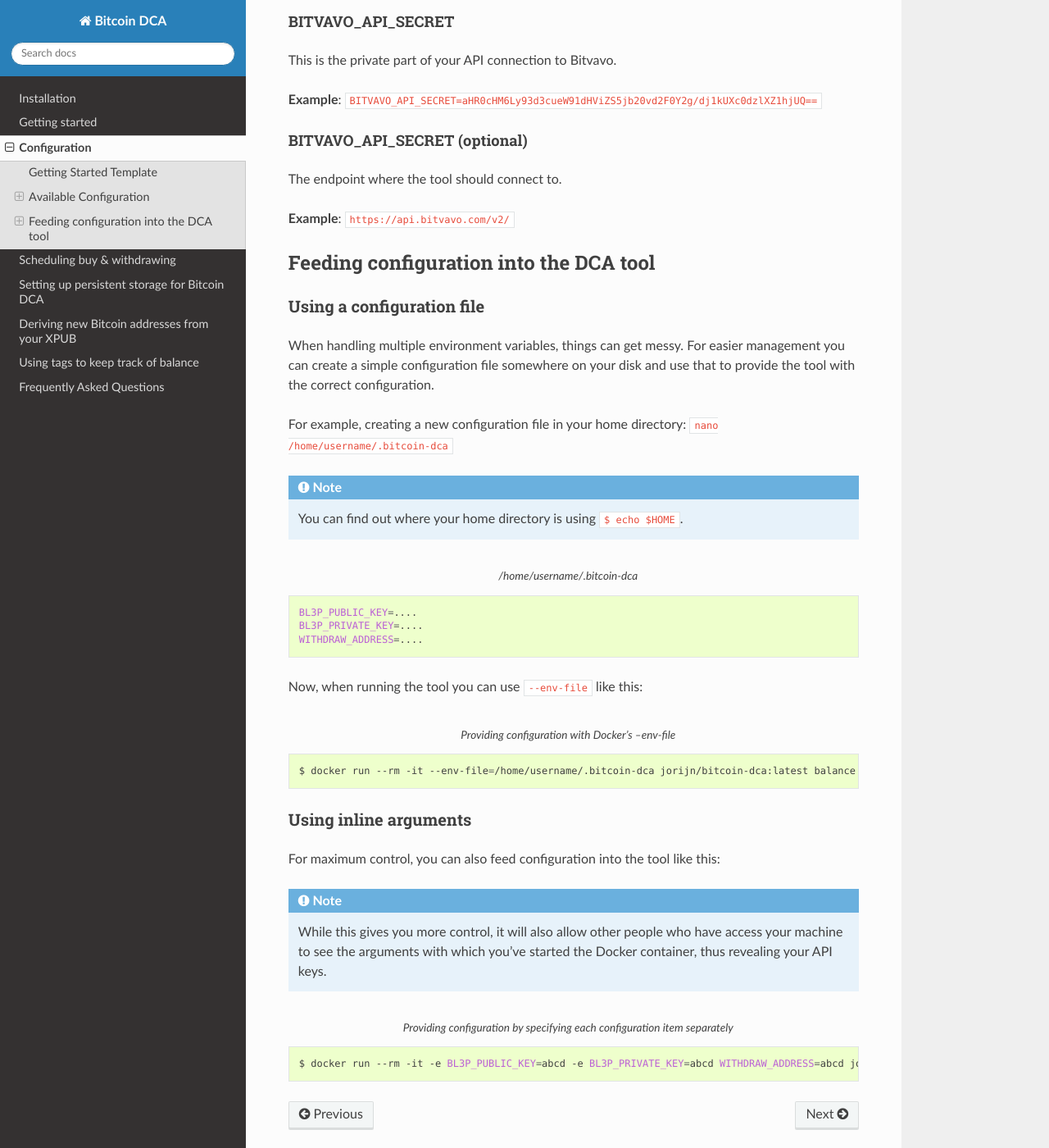
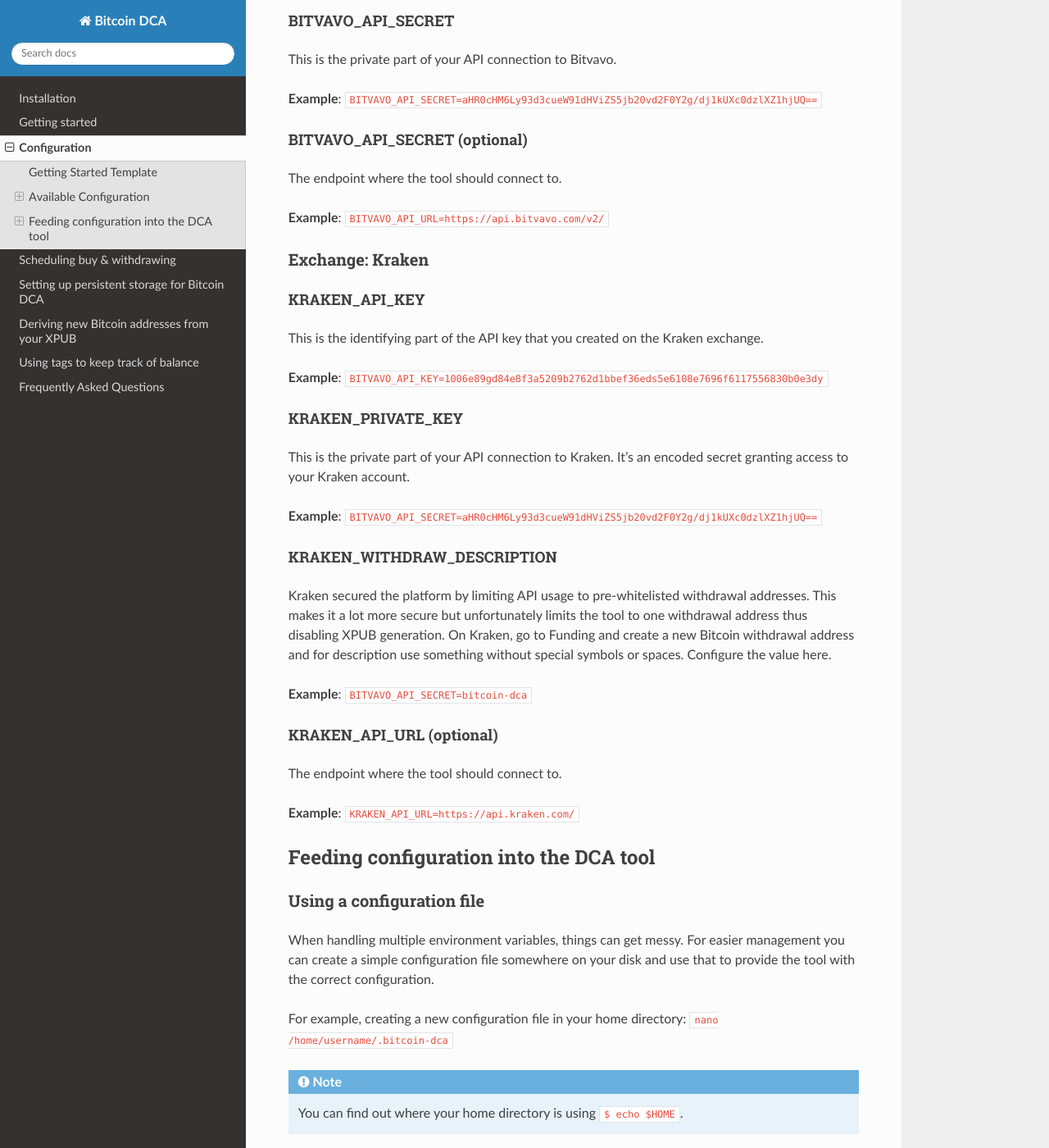
Before and after one commit to jorijn/bitcoin-dca, a Sphinx documentation site: the page built from docs/configuration.rst, in a window 1280 px wide and 1400 px high, scrolled down 2060 px. Shown: the whole window at 82% size. Built offline with Sphinx 7.4.7 and the Read the Docs theme 2.0.0, drawn with Linux system fonts in a browser that asks for light colours; pages that are not in the unit, such as notebooks, are missing from menus; some of the changed text lies outside the part shown.

Commit message:
added documentation for kraken support

```diff
--- a/docs/configuration.rst
+++ b/docs/configuration.rst
@@ -38,7 +38,7 @@
 """"""""
 This configuration value determines which exchange will be used for buys and withdrawals. The default value is BL3P.
 
-Available options: ``bl3p``, ``bitvavo``
+Available options: ``bl3p``, ``bitvavo``, ``kraken``
 
 **Example**: ``EXCHANGE=bl3p``
 
@@ -64,7 +64,7 @@
 **Example**: ``BL3P_API_URL=https://api.bl3p.eu/1/``
 
 Exchange: Bitvavo
-^^^^^^^^^^^^^^
+^^^^^^^^^^^^^^^^^
 
 BITVAVO_API_KEY
 """""""""""""""
@@ -82,7 +82,34 @@
 """""""""""""""""""""""""""""
 The endpoint where the tool should connect to.
 
-**Example**: ``https://api.bitvavo.com/v2/``
+**Example**: ``BITVAVO_API_URL=https://api.bitvavo.com/v2/``
+
+Exchange: Kraken
+^^^^^^^^^^^^^^^^
+
+KRAKEN_API_KEY
+""""""""""""""
+This is the identifying part of the API key that you created on the Kraken exchange.
+
+**Example**: ``BITVAVO_API_KEY=1006e89gd84e8f3a5209b2762d1bbef36eds5e6108e7696f6117556830b0e3dy``
+
+KRAKEN_PRIVATE_KEY
+""""""""""""""""""
+This is the private part of your API connection to Kraken. It’s an encoded secret granting access to your Kraken account.
+
+**Example**: ``BITVAVO_API_SECRET=aHR0cHM6Ly93d3cueW91dHViZS5jb20vd2F0Y2g/dj1kUXc0dzlXZ1hjUQ==``
+
+KRAKEN_WITHDRAW_DESCRIPTION
+"""""""""""""""""""""""""""
+Kraken secured the platform by limiting API usage to pre-whitelisted withdrawal addresses. This makes it a lot more secure but unfortunately limits the tool to one withdrawal address thus disabling XPUB generation. On Kraken, go to Funding and create a new Bitcoin withdrawal address and for description use something without special symbols or spaces. Configure the value here.
+
+**Example**: ``BITVAVO_API_SECRET=bitcoin-dca``
+
+KRAKEN_API_URL (optional)
+"""""""""""""""""""""""""""""
+The endpoint where the tool should connect to.
+
+**Example**: ``KRAKEN_API_URL=https://api.kraken.com/``
 
 Feeding configuration into the DCA tool
 ---------------------------------------
--- a/docs/includes/beta-warning.rst
+++ /dev/null
@@ -1,2 +0,0 @@
-.. warning::
-    Please be aware this is beta software. Test thoroughly with small amounts of money at first. This software is provided "as is" and comes without warranty. See `LICENSE <https://github.com/Jorijn/bitcoin-dca/blob/master/LICENSE>`_.
```
Also changed, not shown: README.md (+7 -4 lines), docs/README.md (added, +9 -0 lines), docs/index.rst (+19 -3 lines), 1 other file.
